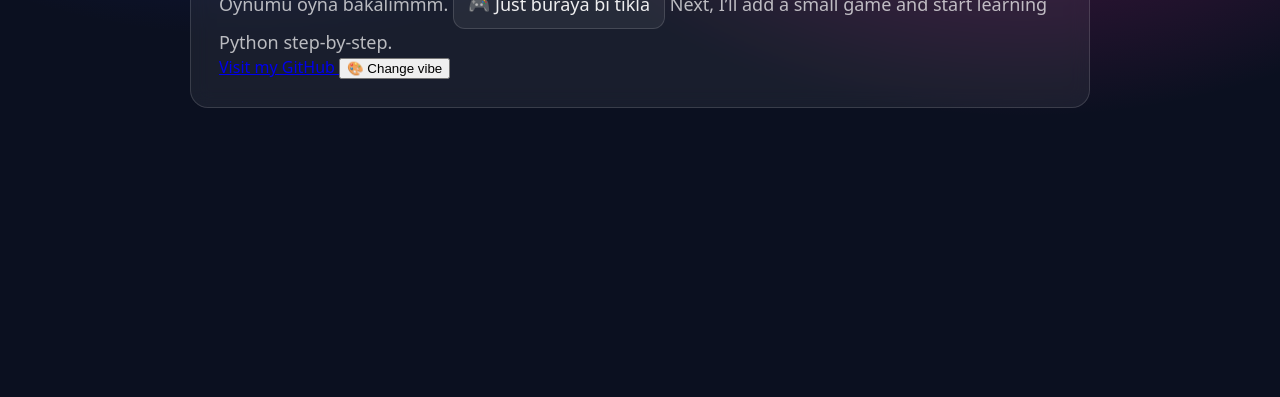
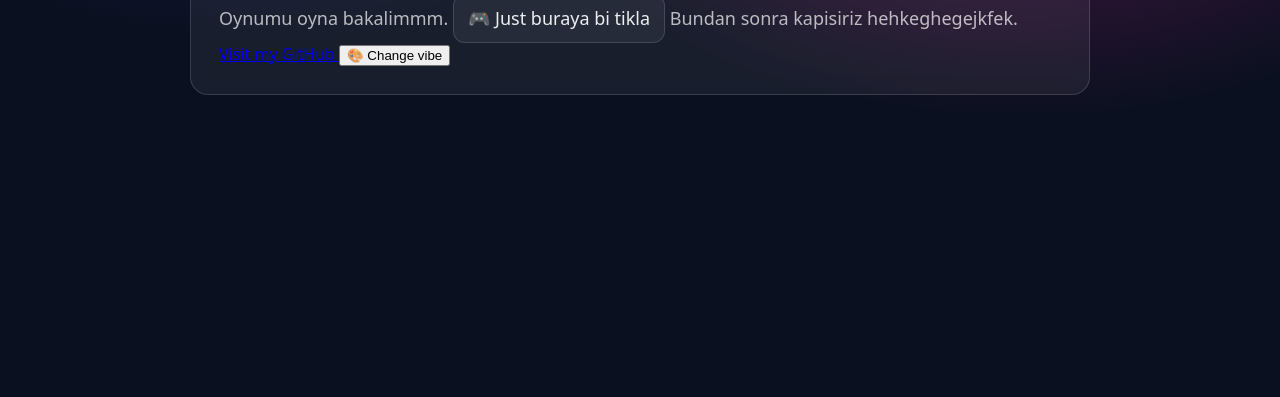
Before and after one commit to sinemguruplar/sinemguruplar.github.io, a plain HTML site: page index.html in a window 1280 px wide. Shown: the part 403-800 px from the top of the page. Drawn offline with Linux system fonts and the light colour scheme.

Commit message:
Update greeting text

```diff
--- a/index.html
+++ b/index.html
@@ -16,7 +16,7 @@
       <p>
         Oynumu oyna bakalimmm.
         <a class="btn" href="game/game.html">🎮 Just buraya bi tikla</a>
-        Next, I’ll add a small game and start learning Python step-by-step.
+        Bundan sonra kapisiriz hehkeghegejkfek.
       </p>
 
       <a
```
